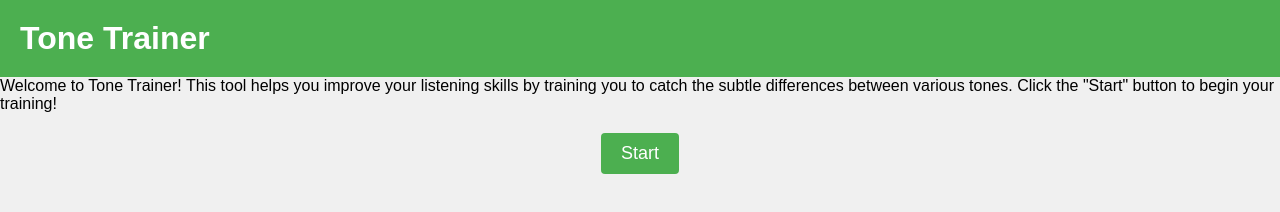
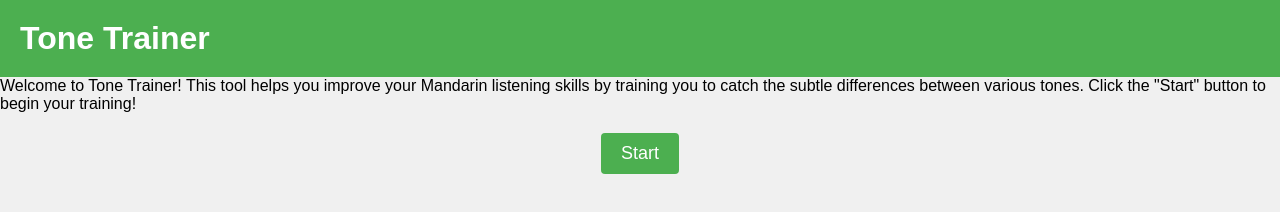
Before and after one commit to Theagarajan/ToneTrainer, a plain HTML site: page index.html in a window 1280 px wide. Drawn offline with Linux system fonts and the light colour scheme.

Commit message:
Update index.html

```diff
--- a/index.html
+++ b/index.html
@@ -68,7 +68,8 @@
 <body>
     <h1>Tone Trainer</h1>
     <div id="description">
-        Welcome to Tone Trainer! This tool helps you improve your listening skills by training you to catch the subtle differences between various tones. Click the "Start" button to begin your training!
+        Welcome to Tone Trainer! This tool helps you improve your Mandarin listening skills by training you to catch the subtle differences between various tones.
+        Click the "Start" button to begin your training!
     </div>
     <button id="start-button" onclick="start()">Start</button>
     <div id="game">
```
